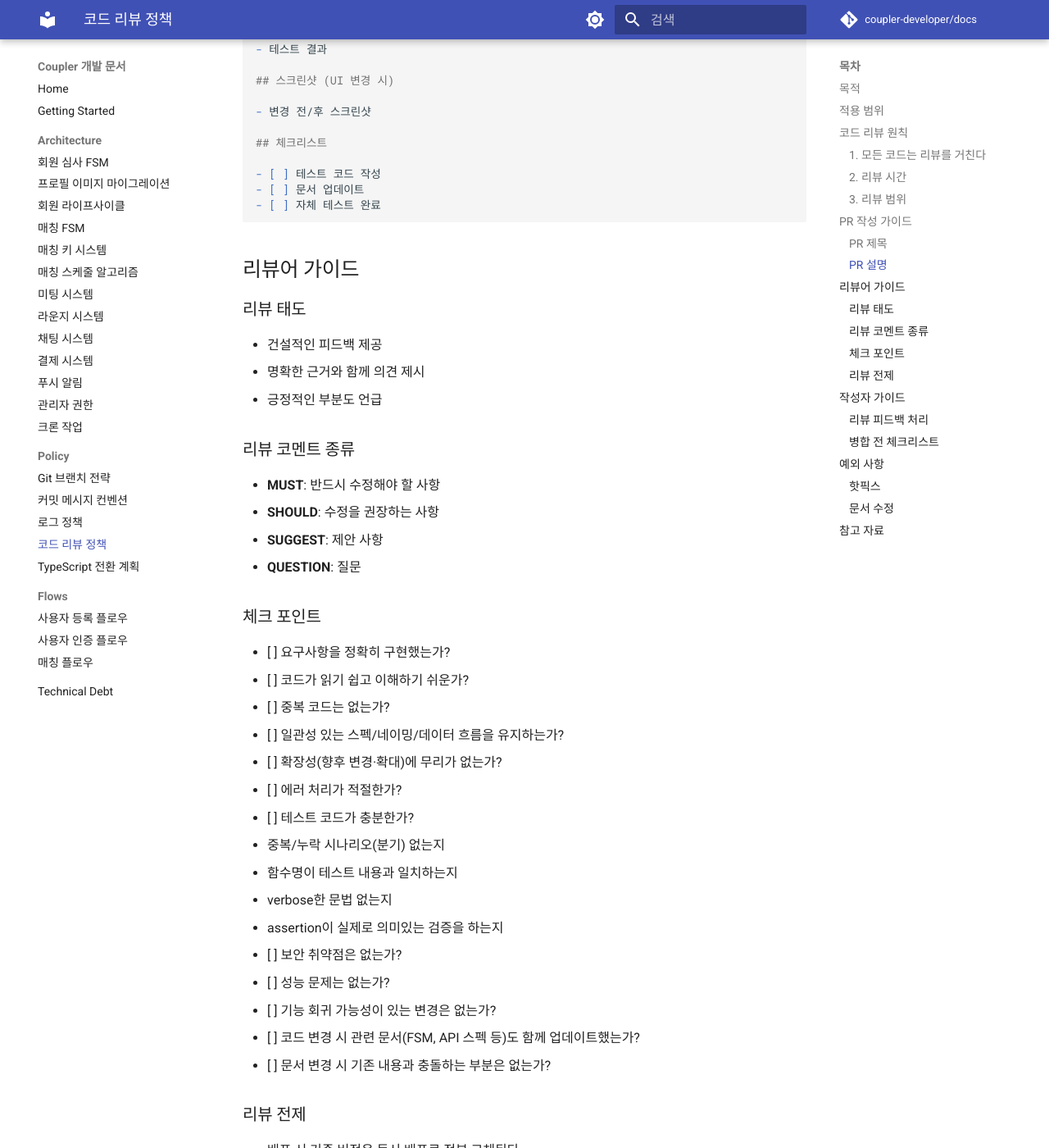
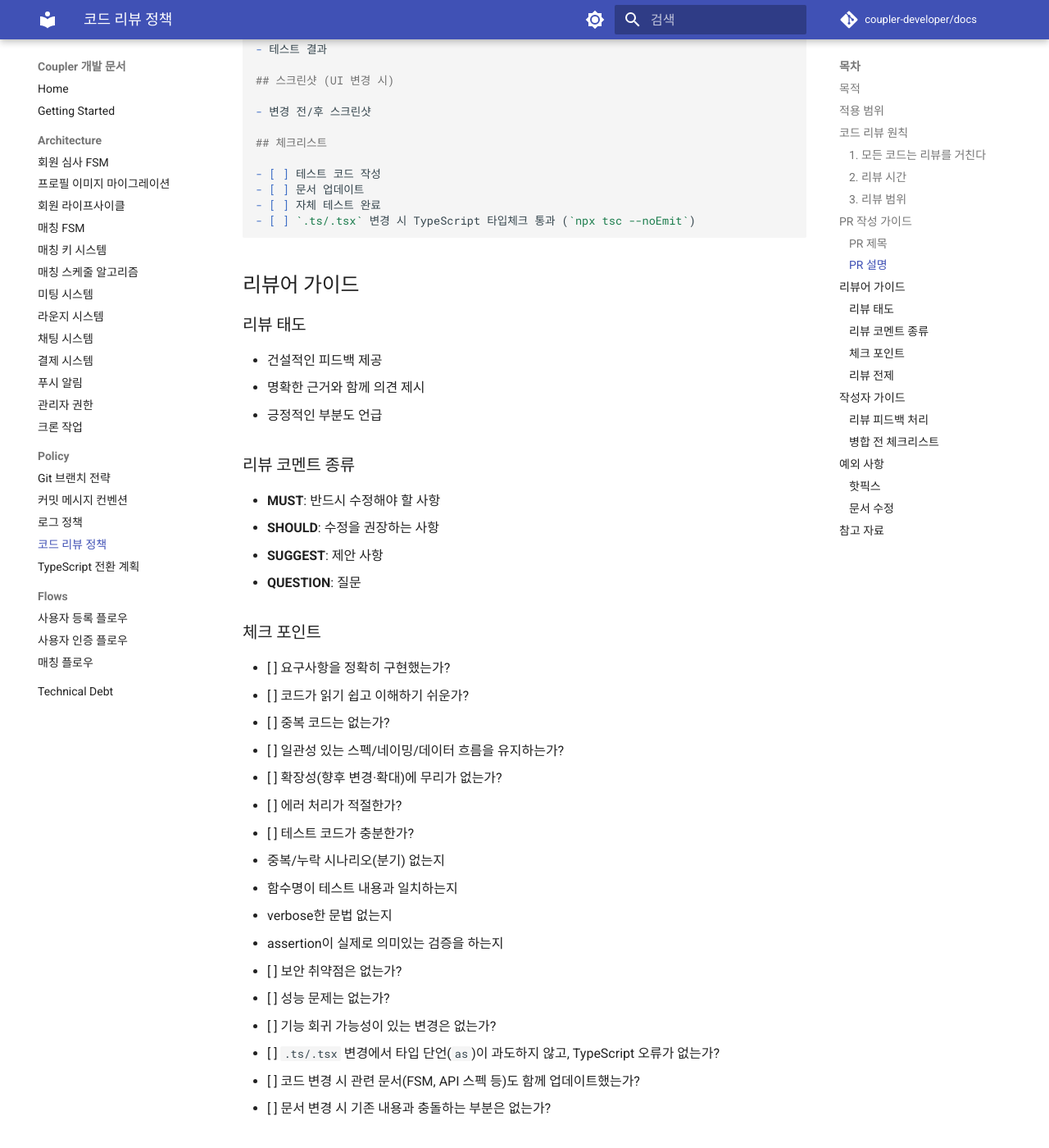
Before and after one commit to coupler-developer/docs, an MkDocs documentation site: the page built from content/policy/code-review-policy.md, in a window 1280 px wide and 1400 px high, scrolled down 1488 px. Shown: the whole window at 82% size. Built offline with MkDocs 1.6.1 and Material for MkDocs 9.7.7, drawn with Linux system fonts in a browser that asks for light colours; comment, search, counter and statistics services are not loaded.

Commit message:
docs(review): add TypeScript type-check checklist items

````diff
--- a/content/policy/code-review-policy.md
+++ b/content/policy/code-review-policy.md
@@ -63,6 +63,7 @@
 - [ ] 테스트 코드 작성
 - [ ] 문서 업데이트
 - [ ] 자체 테스트 완료
+- [ ] `.ts/.tsx` 변경 시 TypeScript 타입체크 통과 (`npx tsc --noEmit`)
 ```
 
 ## 리뷰어 가이드
@@ -96,6 +97,7 @@
 - [ ] 보안 취약점은 없는가?
 - [ ] 성능 문제는 없는가?
 - [ ] 기능 회귀 가능성이 있는 변경은 없는가?
+- [ ] `.ts/.tsx` 변경에서 타입 단언(`as`)이 과도하지 않고, TypeScript 오류가 없는가?
 - [ ] 코드 변경 시 관련 문서(FSM, API 스펙 등)도 함께 업데이트했는가?
 - [ ] 문서 변경 시 기존 내용과 충돌하는 부분은 없는가?
 
````
